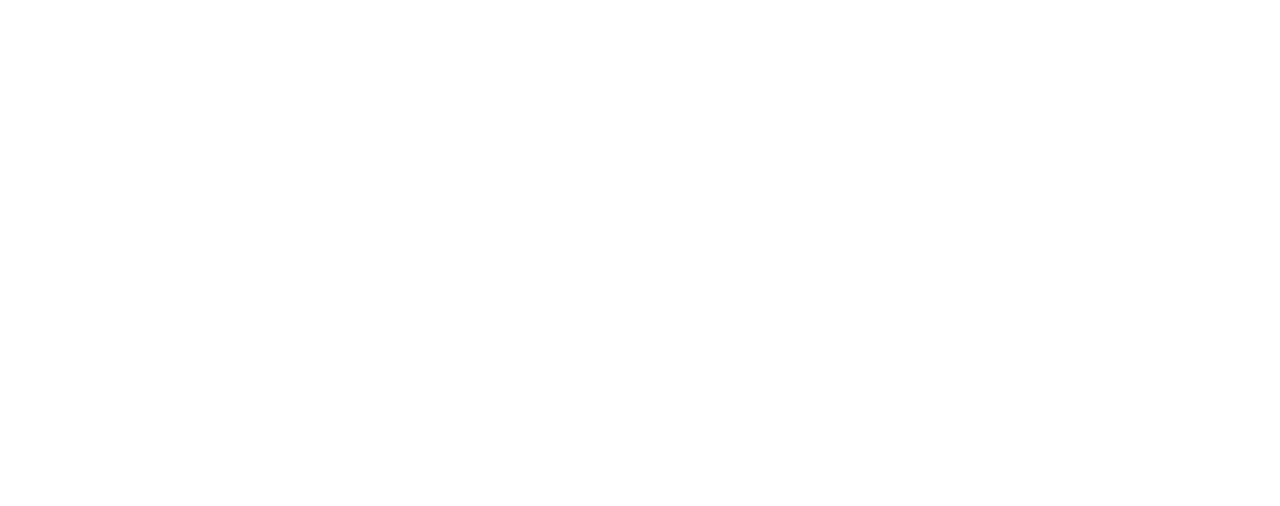
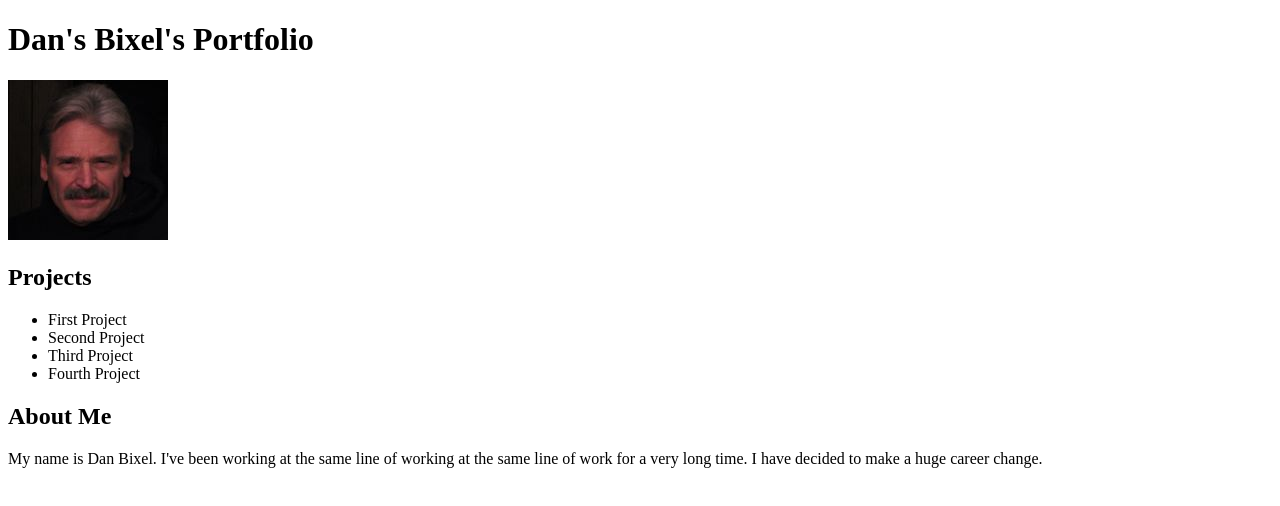
Before and after one commit to badnice/Dans_Portfolio, a plain HTML site: page index.html in a window 1280 px wide. Drawn offline with Linux system fonts and the light colour scheme.

Commit message:
add image of Dan, list projectsand paragraph about Dan.

```diff
--- a/index.html
+++ b/index.html
@@ -1,8 +1,18 @@
 <!DOCTYPE html>
 <html>
   <head>
-  <title>
     <h1>Dan's Bixel's Portfolio</h1>
-  </title>
+    <img src="img/Dan_Bixel.jpg" alt="A photo of Dan.">
+    <h2>Projects</h2>
+      <ul>
+        <li>First Project</li>
+        <li>Second Project</li>
+        <li>Third Project</li>
+        <li>Fourth Project</Lli>
+      </ul>
+    <h2>About Me</h2>
+      <p>
+          My name is Dan Bixel. I've been working at the same line of working at the same line of work for a very long time. I have decided to make a huge career change.
+      </p>
   </head>
 </html>
```
Also changed, not shown: img/Dan_Bixel.jpg (added).
